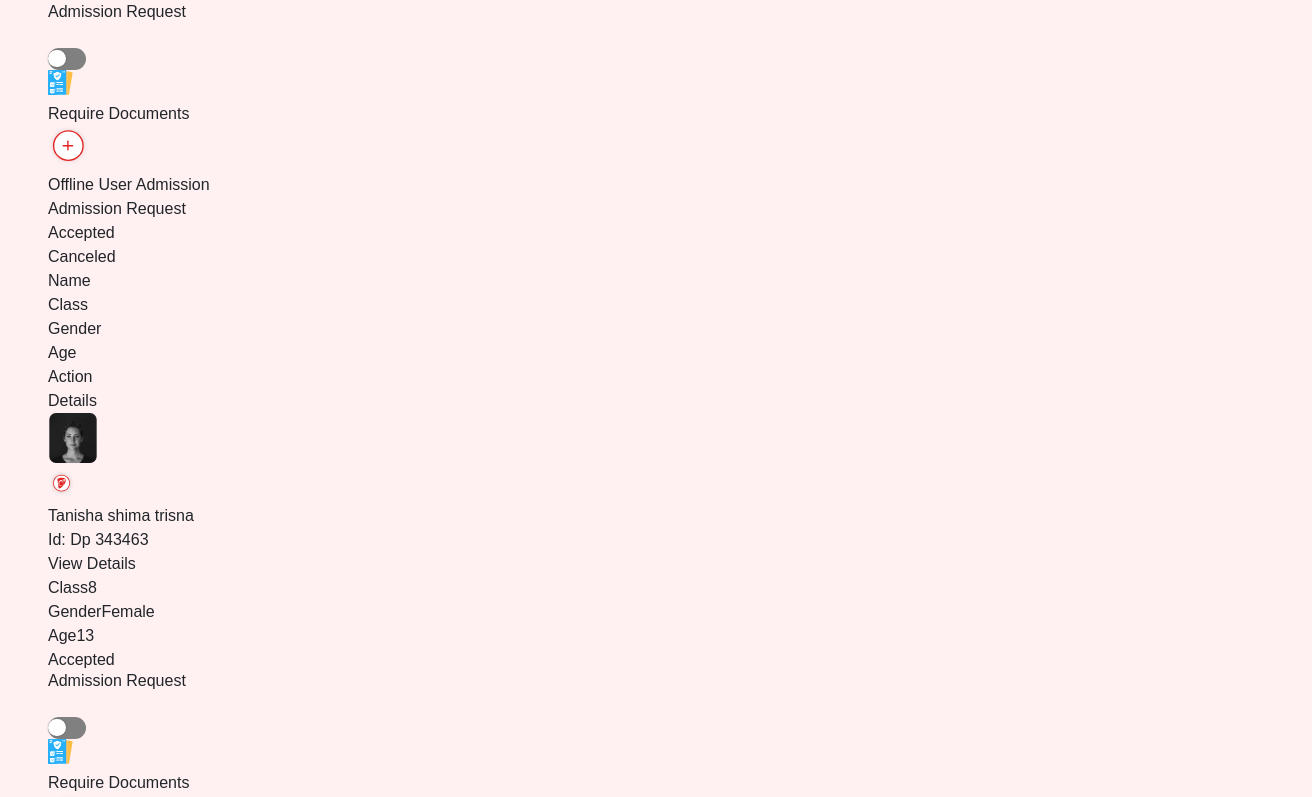
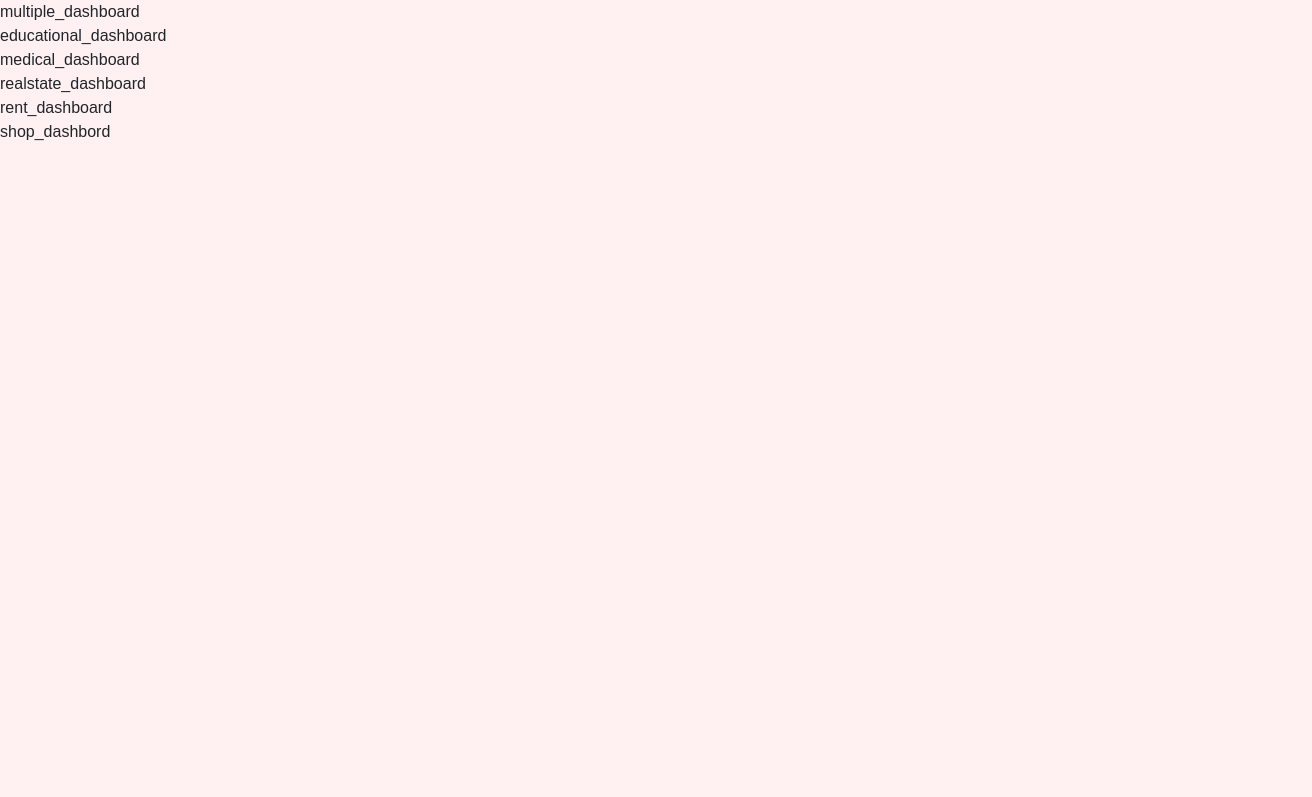
Before and after one commit to avikhandakar-dev/dutupedia-test, a Next.js app: page / in a window 1280 px wide. Shown: the top 797 px of the page, 1312 px wide, since content can reach past the window. Built offline with nearby package versions, Linux system fonts and the light colour scheme; a web font is replaced by a local one.

Commit message:
upadte file

```diff
--- a/Redux/Store.js
+++ b/Redux/Store.js
@@ -0,0 +1,8 @@
+import { createStore } from 'redux';
+
+const state = {}
+const reducer = (state, action) => { }
+
+const store = createStore(reducer);
+
+export default store;
--- a/pages/_app.js
+++ b/pages/_app.js
@@ -1,7 +1,25 @@
-import '../styles/globals.css'
+import { useRouter } from 'next/router';
+import React from 'react';
+import { Provider } from 'react-redux';
+import store from '../redux/store';
+import '../styles/globals.css';
 
 function MyApp({ Component, pageProps }) {
-  return <Component {...pageProps} />
+  const route = useRouter();
+  // console.log(route.pathname === '/dashboard_1' ? 'true' : 'false');
+  const routeArray = route.pathname.split('/');
+  return (
+    <>
+      <Provider store={store}>
+        {/* {routeArray[1] === 'multiple_dashboard' && (
+          <>
+            hello
+          </>
+        )} */}
+        <Component {...pageProps} />
+      </Provider>
+    </>
+  )
 }
 
 export default MyApp
--- /dev/null
+++ b/pages/educational_dashboard/admission/index.js
@@ -0,0 +1,30 @@
+import React from 'react';
+import AdAccepted from '../../../Components/educational_dashboard/admission/AdAccepted';
+import AdmissionAcpted from "../../../Components/educational_dashboard/admission/AdmissionAcpted";
+import AdmissionCanceled from "../../../Components/educational_dashboard/admission/AdmissionCanceled";
+import AdmitedSuccess from "../../../Components/educational_dashboard/admission/AdmitedSuccess";
+import CancelPop from "../../../Components/educational_dashboard/admission/CancelPop";
+import ClassSection from "../../../Components/educational_dashboard/admission/ClassSection";
+import NoAdmission from "../../../Components/educational_dashboard/admission/NoAdmission";
+import RequireDoc from "../../../Components/educational_dashboard/admission/RequireDoc";
+import SetAdReqDoc from "../../../Components/educational_dashboard/admission/SetAdReqDoc";
+import StdOfflineAccept from "../../../Components/educational_dashboard/admission/StdOfflineAccept";
+
+function index() {
+   return (
+      <>
+         <AdAccepted></AdAccepted>
+         <AdmissionAcpted></AdmissionAcpted>
+         <AdmissionCanceled></AdmissionCanceled>
+         <AdmitedSuccess></AdmitedSuccess>
+         <CancelPop></CancelPop>
+         <ClassSection></ClassSection>
+         <NoAdmission></NoAdmission>
+         <SetAdReqDoc></SetAdReqDoc>
+         <RequireDoc></RequireDoc>
+         <StdOfflineAccept></StdOfflineAccept>
+      </>
+   )
+}
+
+export default index
--- a/pages/index.js
+++ b/pages/index.js
@@ -1,20 +1,9 @@
-
 import Head from "next/head";
-import AdAccepted from "../Components/educational_dashboard/admission/AdAccepted";
-import AdmissionAcpted from "../Components/educational_dashboard/admission/AdmissionAcpted";
-import AdmissionCanceled from "../Components/educational_dashboard/admission/AdmissionCanceled";
-import AdmitedSuccess from "../Components/educational_dashboard/admission/AdmitedSuccess";
-import CancelPop from "../Components/educational_dashboard/admission/CancelPop";
-import ClassSection from "../Components/educational_dashboard/admission/ClassSection";
-import NoAdmission from "../Components/educational_dashboard/admission/NoAdmission";
-import RequireDoc from "../Components/educational_dashboard/admission/RequireDoc";
-import SetAdReqDoc from "../Components/educational_dashboard/admission/SetAdReqDoc";
-import StdOfflineAccept from "../Components/educational_dashboard/admission/StdOfflineAccept";
-import styles from "../styles/Home.module.css";
+import Link from "next/link";
 
 export default function Home() {
   return (
-    <div className={styles.container}>
+    <>
       <Head>
         <title>Create Next App</title>
         <meta name="description" content="Generated by create next app" />
@@ -22,45 +11,39 @@ export default function Home() {
       </Head>
 
       <main className="w-screen overflow-x-hidden">
-        {/* <Addnotice></Addnotice>
-      <Notice></Notice>
-      <Noticeinfo></Noticeinfo>
-     <Nofile></Nofile> */}
-        {/* <OfflineSearch></OfflineSearch>
-        <OnlineSearch></OnlineSearch>
-        <OfflineTime></OfflineTime>
-        <OnlineTime></OnlineTime>
-        <Accepted></Accepted>
-        <Canceled></Canceled>
-        <AppoinmentEnd></AppoinmentEnd>
-        <CancelRequest></CancelRequest>
-        <Datetime></Datetime>
-        <SentCancel></SentCancel>
-        <Addpatient></Addpatient>
-        <Nopatient></Nopatient>
-        <Registration></Registration>
-        <AddPatientList></AddPatientList>
-        <Noonlinepatient></Noonlinepatient>
-        <RequestAccepted></RequestAccepted>
-        <RequestCanceled></RequestCanceled>
-        <RequestSent></RequestSent>
-        <WaitForAccept></WaitForAccept> */}
-
-        {/* admission multiple */}
-        <AdAccepted></AdAccepted>
-        <AdmissionAcpted></AdmissionAcpted>
-        <AdmissionCanceled></AdmissionCanceled>
-        <AdmitedSuccess></AdmitedSuccess>
-        <CancelPop></CancelPop>
-        <ClassSection></ClassSection>
-        <NoAdmission></NoAdmission>
-        <SetAdReqDoc></SetAdReqDoc>
-        <RequireDoc></RequireDoc>
-        <StdOfflineAccept></StdOfflineAccept>
-
-
-
+        <ul>
+          <li>
+            <Link href="/multiple_dashboard">
+              <a>multiple_dashboard</a>
+            </Link>
+          </li>
+          <li>
+            <Link href="/educational_dashboard">
+              <a>educational_dashboard</a>
+            </Link>
+          </li>
+          <li>
+            <Link href="/medical_dashboard">
+              <a>medical_dashboard</a>
+            </Link>
+          </li>
+          <li>
+            <Link href="/realstate_dashboard">
+              <a>realstate_dashboard</a>
+            </Link>
+          </li>
+          <li>
+            <Link href="/rent_dashboard">
+              <a>rent_dashboard</a>
+            </Link>
+          </li>
+          <li>
+            <Link href="/shop_dashbord">
+              <a>shop_dashbord</a>
+            </Link>
+          </li>
+        </ul>
       </main>
-    </div>
+    </>
   );
 }
--- a/pages/multiple_dashboard/index.js
+++ b/pages/multiple_dashboard/index.js
@@ -0,0 +1,9 @@
+import React from 'react'
+
+function index() {
+   return (
+      <div>index</div>
+   )
+}
+
+export default index
```
